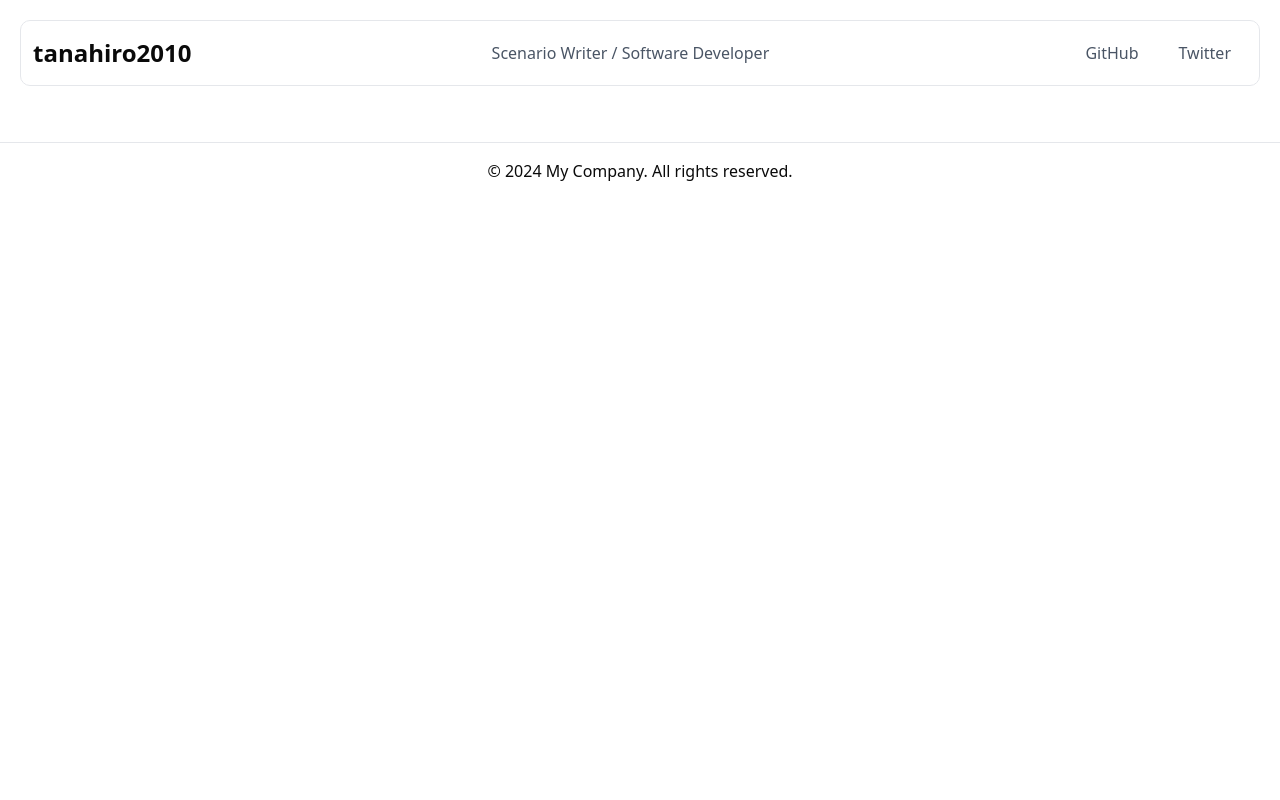
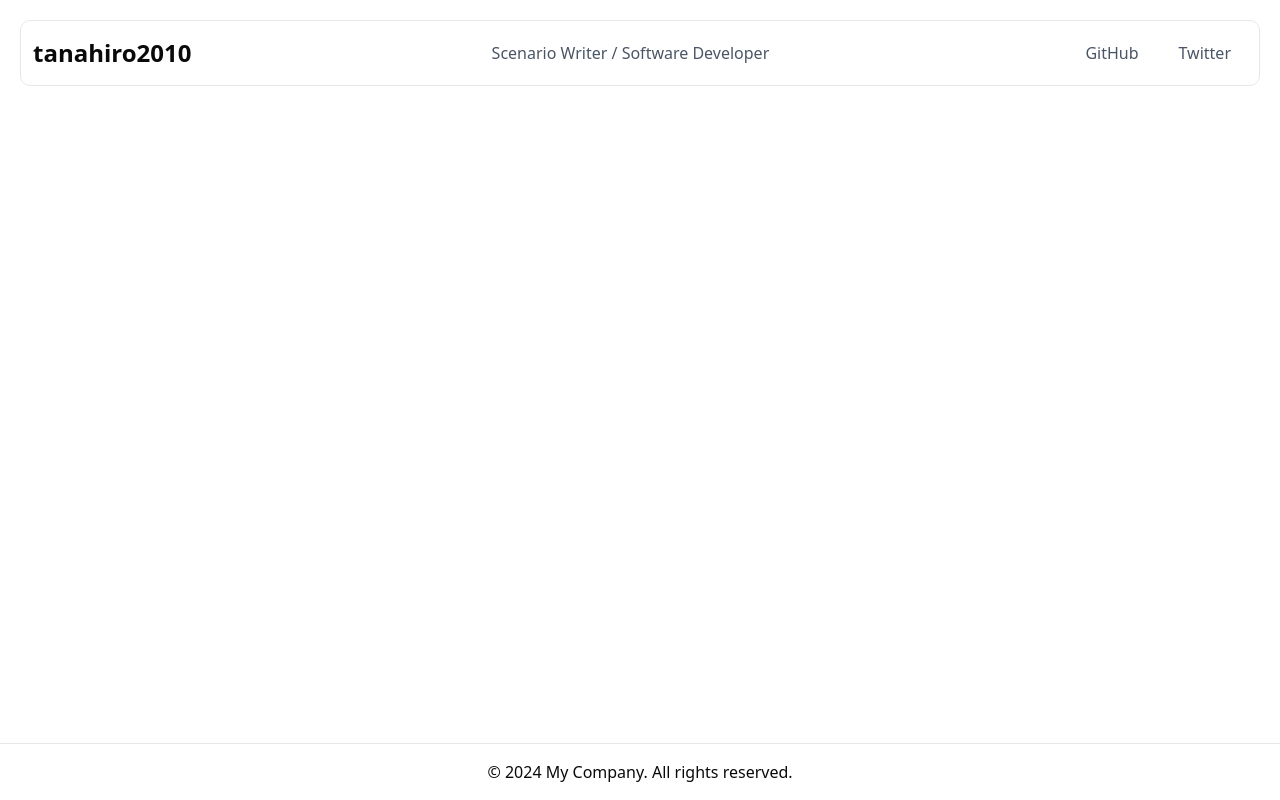
Before and after one commit to tanahiro2010/portfolio, a React (Vite) app: page /links in a window 1280 px wide. Built offline with nearby package versions, Linux system fonts and the light colour scheme.

Commit message:
fix: レイアウトを改善し、mainタグにflexプロパティを追加

```diff
--- a/src/app/layout.tsx
+++ b/src/app/layout.tsx
@@ -5,10 +5,10 @@ import Footer from "@/components/layout/footer";
 
 const Layout = () => {
     return (
-        <BlurFade className="app-layout" duration={0.5} delay={0.2} offset={12} direction="down">
+        <BlurFade className="app-layout min-h-screen flex flex-col" duration={0.5} delay={0.2} offset={12} direction="down">
             <Header />
 
-            <main className="px-4 py-2">
+            <main className="flex-1 px-4 py-2">
                 <Outlet />
             </main>
 
```
